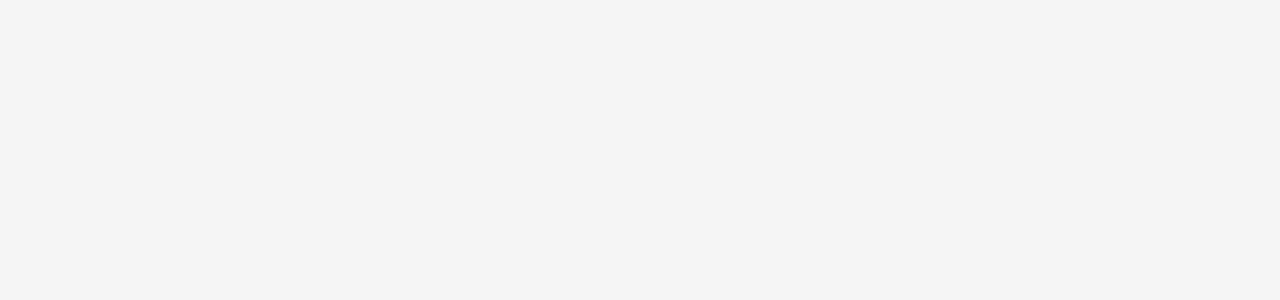
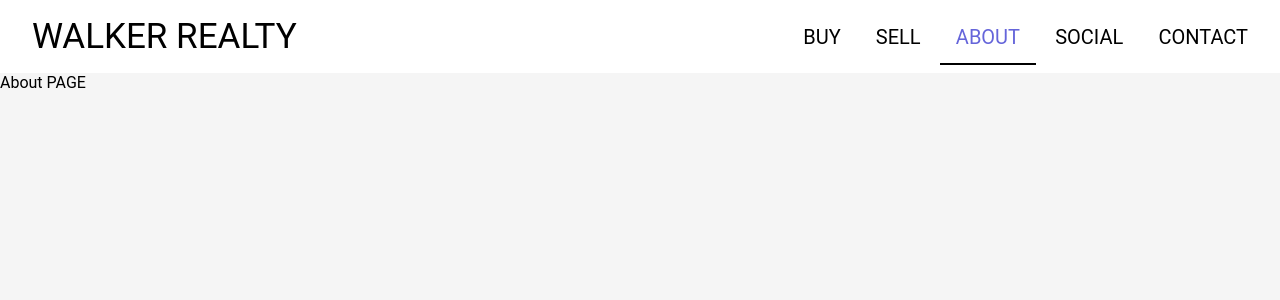
Before and after one commit to MatthewEvWalker/jeff-realtor, a React (Create React App) app: page /about in a window 1280 px wide. Before the commit this address had no page. Shown: the top 300 px of the page. Built offline with nearby package versions, Linux system fonts and the light colour scheme.

Commit message:
added the About and the Sell

```diff
--- a/src/App.js
+++ b/src/App.js
@@ -3,6 +3,8 @@ import { Routes, Route } from 'react-router-dom';
 import Home from './components/Home';
 import Layout from './components/Layout';
 import Buy from './components/Buy'
+import Sell from './components/Sell'
+import About from './components/About'
 import { useState } from 'react'
 
 
@@ -17,6 +19,8 @@ function App() {
         <Route path="/" element={<Layout />} >
           <Route index element={<Home />} />
           <Route path="buy" element={<Buy />} />
+          <Route path="sell" element={<Sell />} />
+          <Route path="about" element={<About />} />
 
         </Route>
       </Routes>
--- /dev/null
+++ b/src/components/About/index.js
@@ -0,0 +1,3 @@
+const About = () => 'About PAGE'
+
+export default About
--- /dev/null
+++ b/src/components/Sell/index.js
@@ -0,0 +1,3 @@
+const Sell = () => 'Sell PAGE'
+
+export default Sell
```
Also changed, not shown: src/components/About/About.scss (added), src/components/Sell/Sell.scss (added).
